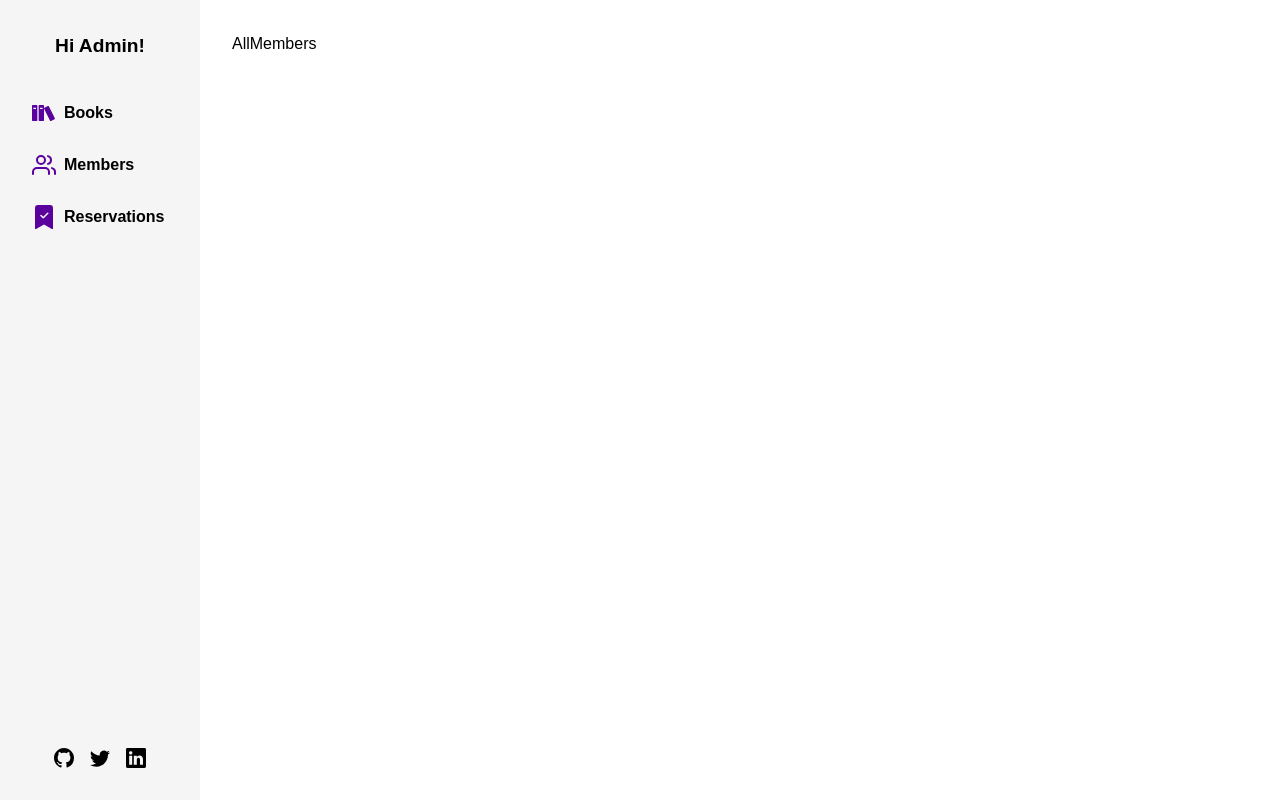
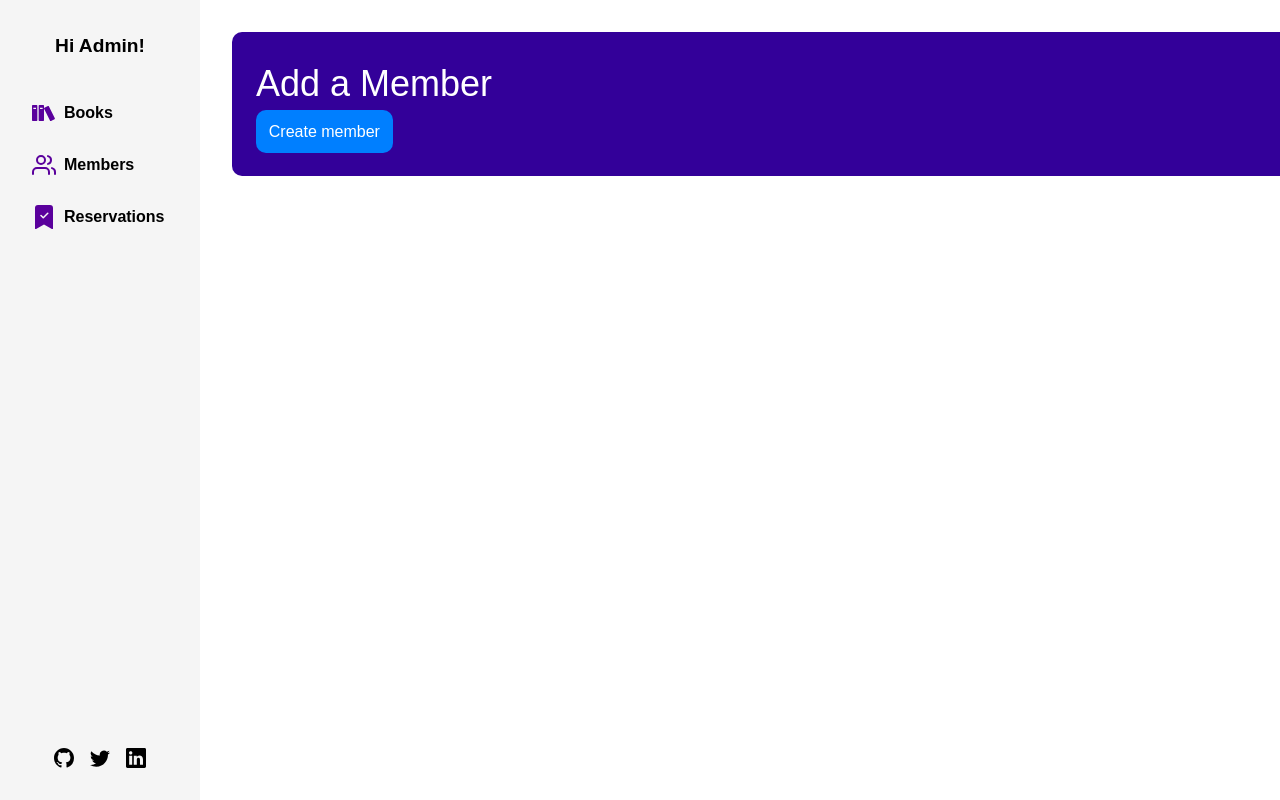
Before and after one commit to leehaney254/library_managemnt_frontend, a React (Vite) app: page /members in a window 1280 px wide. Shown: the top 800 px of the page. Built offline with nearby package versions, Linux system fonts and the light colour scheme.

Commit message:
Feat: Add main card to pages

```diff
--- a/src/components/maincard/MainCard.jsx
+++ b/src/components/maincard/MainCard.jsx
@@ -3,12 +3,12 @@ import { Link } from 'react-router-dom';
 import PropTypes from 'prop-types';
 import './mainCard.css'
 
-const MainCard = ({ text, button }) => {
+const MainCard = ({ text, button, links }) => {
   return (
     <aside className="bg-indigo maincard">
       <div>
         <p className="text-4xl mb-4">{text}</p>
-        <Link className="mainbutton" to='/books/create'>{button}</Link>
+        <Link className="mainbutton" to={links}>{button}</Link>
       </div>
       <div></div>
     </aside>
@@ -18,6 +18,7 @@ const MainCard = ({ text, button }) => {
 MainCard.propTypes = {
   text: PropTypes.string.isRequired,
   button: PropTypes.string.isRequired,
+  links: PropTypes.string.isRequired,
 }
 
 export default MainCard
--- a/src/pages/books/AllBooks.jsx
+++ b/src/pages/books/AllBooks.jsx
@@ -6,7 +6,7 @@ const AllBooks = () => {
     <main className="flex relative">
       <Navbar />
       <div className="main_content">
-        <MainCard text="Add a book" button="Create book" />
+        <MainCard text="Add a Book" button="Create Book" links="/books/create" />
       </div>
     </main>
   )
--- a/src/pages/members/AllMembers.jsx
+++ b/src/pages/members/AllMembers.jsx
@@ -1,12 +1,13 @@
 import React from 'react'
-import Navbar from '../../components/navbar/Navbar'
+import Navbar from '../../components/navbar/Navbar';
+import MainCard from '../../components/maincard/MainCard';
 
 const AllMembers = () => {
   return (
     <main >
       <Navbar />
       <div className="main_content">
-        <div>AllMembers</div>
+        <MainCard text="Add a Member" button="Create member" links="/members/create" />
       </div>
     </main>
   )
--- a/src/pages/reservations/AllReservations.jsx
+++ b/src/pages/reservations/AllReservations.jsx
@@ -1,12 +1,13 @@
 import React from 'react';
 import Navbar from '../../components/navbar/Navbar';
+import MainCard from '../../components/maincard/MainCard';
 
 const AllReservations = () => {
   return (
     <main>
       <Navbar />
       <div className="main_content">
-        All reservations
+        <MainCard text="Add a Reservation" button="Create reservation" links="/reservations/create" />
       </div>
     </main>
   )
```
